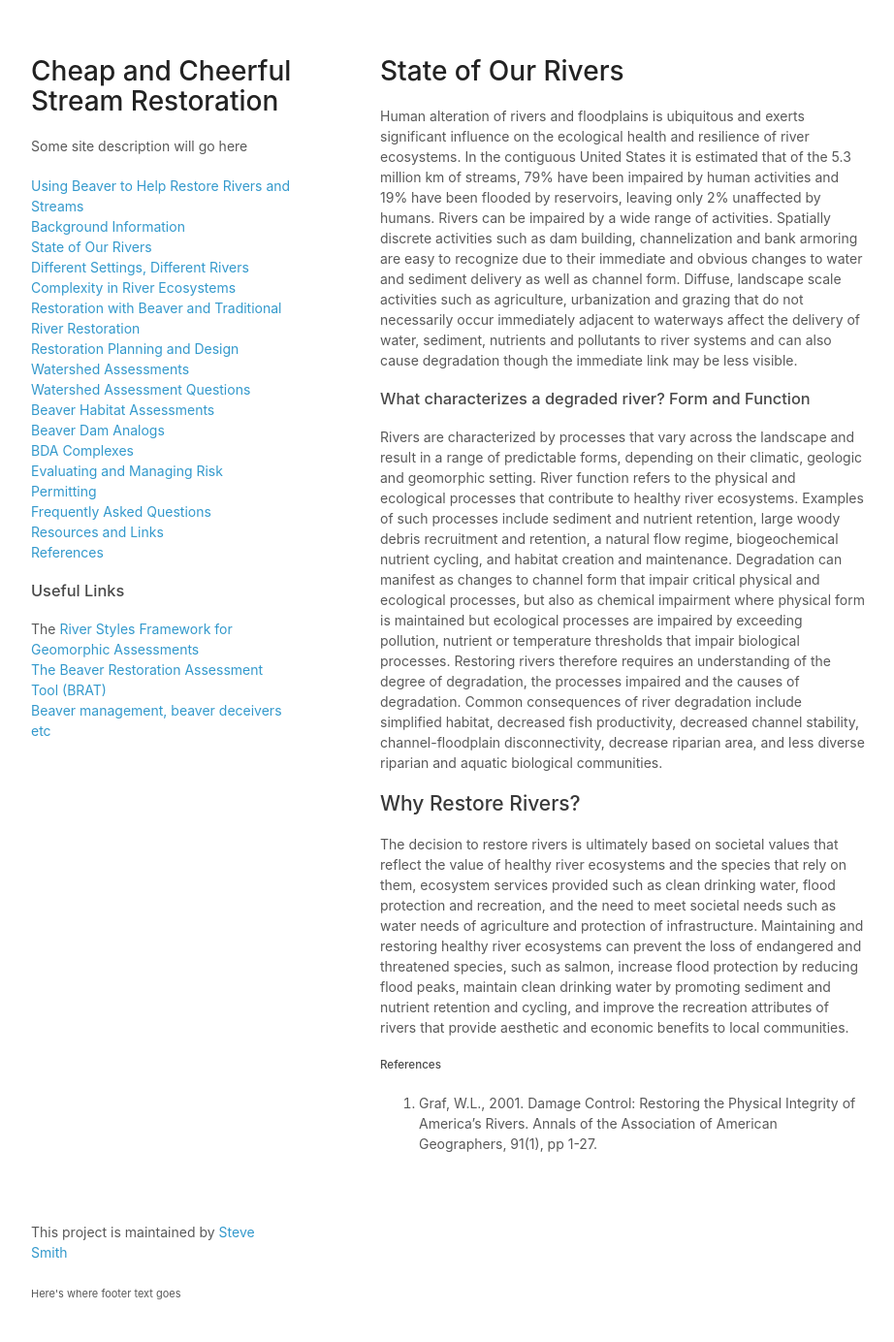
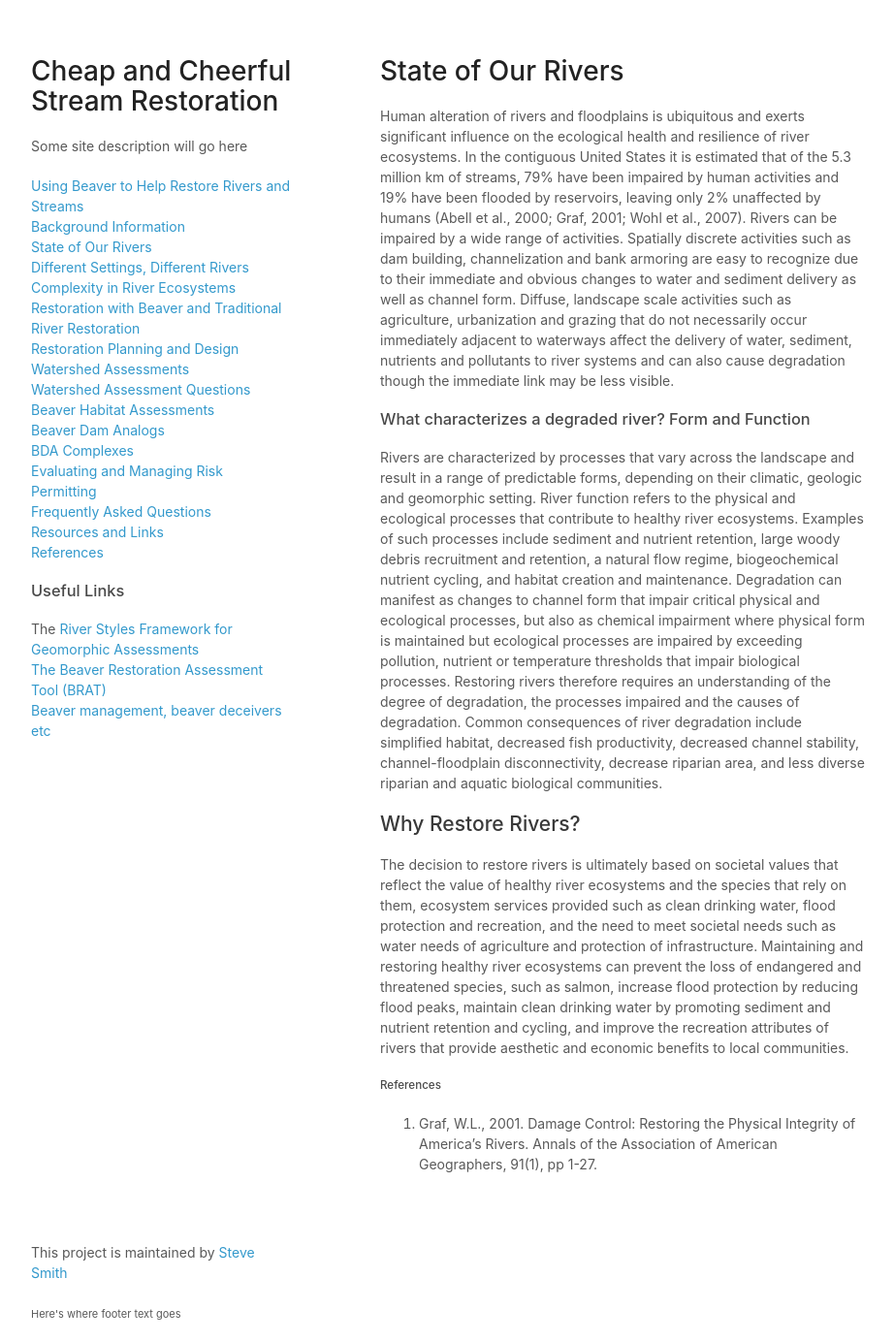
Before and after one commit to AnabranchSolutions/cheepandcheerful, a Jekyll site: the page built from state_of_our_rivers.md, in a window 1280 px wide and 1384 px high. Shown: the whole window at 97% size, without its empty margins (178-1100 px from the left). Built offline with Jekyll 4.4.1, drawn with Linux system fonts in a browser that asks for light colours.

Commit message:
content changes

```diff
--- a/state_of_our_rivers.md
+++ b/state_of_our_rivers.md
@@ -3,7 +3,7 @@ title: State of Our Rivers
 weight: 3
 ---
 
-Human alteration of rivers and floodplains is ubiquitous and exerts significant influence on the ecological health and resilience of river ecosystems. In the contiguous United States it is estimated that of the 5.3 million km of streams, 79% have been impaired by human activities and 19% have been flooded by reservoirs, leaving only 2% unaffected by humans. Rivers can be impaired by a wide range of activities. Spatially discrete activities such as dam building, channelization and bank armoring are easy to recognize due to their immediate and obvious changes to water and sediment delivery as well as channel form. Diffuse, landscape scale activities such as agriculture, urbanization and grazing that do not necessarily occur immediately adjacent to waterways affect the delivery of water, sediment, nutrients and pollutants to river systems and can also cause degradation though the immediate link may be less visible.
+Human alteration of rivers and floodplains is ubiquitous and exerts significant influence on the ecological health and resilience of river ecosystems. In the contiguous United States it is estimated that of the 5.3 million km of streams, 79% have been impaired by human activities and 19% have been flooded by reservoirs, leaving only 2% unaffected by humans (Abell et al., 2000; Graf, 2001; Wohl et al., 2007). Rivers can be impaired by a wide range of activities. Spatially discrete activities such as dam building, channelization and bank armoring are easy to recognize due to their immediate and obvious changes to water and sediment delivery as well as channel form. Diffuse, landscape scale activities such as agriculture, urbanization and grazing that do not necessarily occur immediately adjacent to waterways affect the delivery of water, sediment, nutrients and pollutants to river systems and can also cause degradation though the immediate link may be less visible.
 
 ### What characterizes a degraded river? Form and Function ###
 Rivers are characterized by processes that vary across the landscape and result in a range of predictable forms, depending on their climatic, geologic and geomorphic setting. River function refers to the physical and ecological processes that contribute to healthy river ecosystems. Examples of such processes include sediment and nutrient retention, large woody debris recruitment and retention, a natural flow regime, biogeochemical nutrient cycling, and habitat creation and maintenance. Degradation can manifest as changes to channel form that impair critical physical and ecological processes, but also as chemical impairment where physical form is maintained but ecological processes are impaired by exceeding pollution, nutrient or temperature thresholds that impair biological processes. Restoring rivers therefore requires an understanding of the degree of degradation, the processes impaired and the causes of degradation. Common consequences of river degradation include simplified habitat, decreased fish productivity, decreased channel stability, channel-floodplain disconnectivity, decrease riparian area, and less diverse riparian and aquatic biological communities.
```
